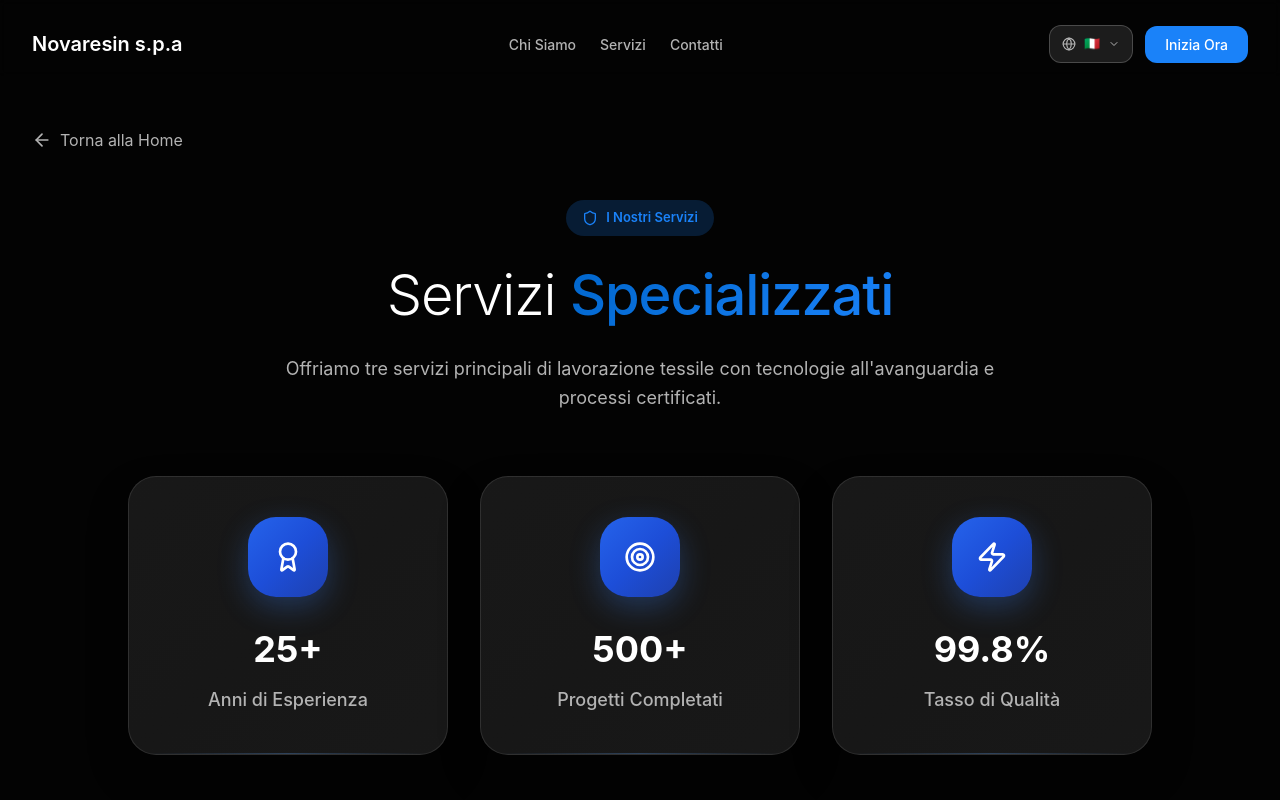
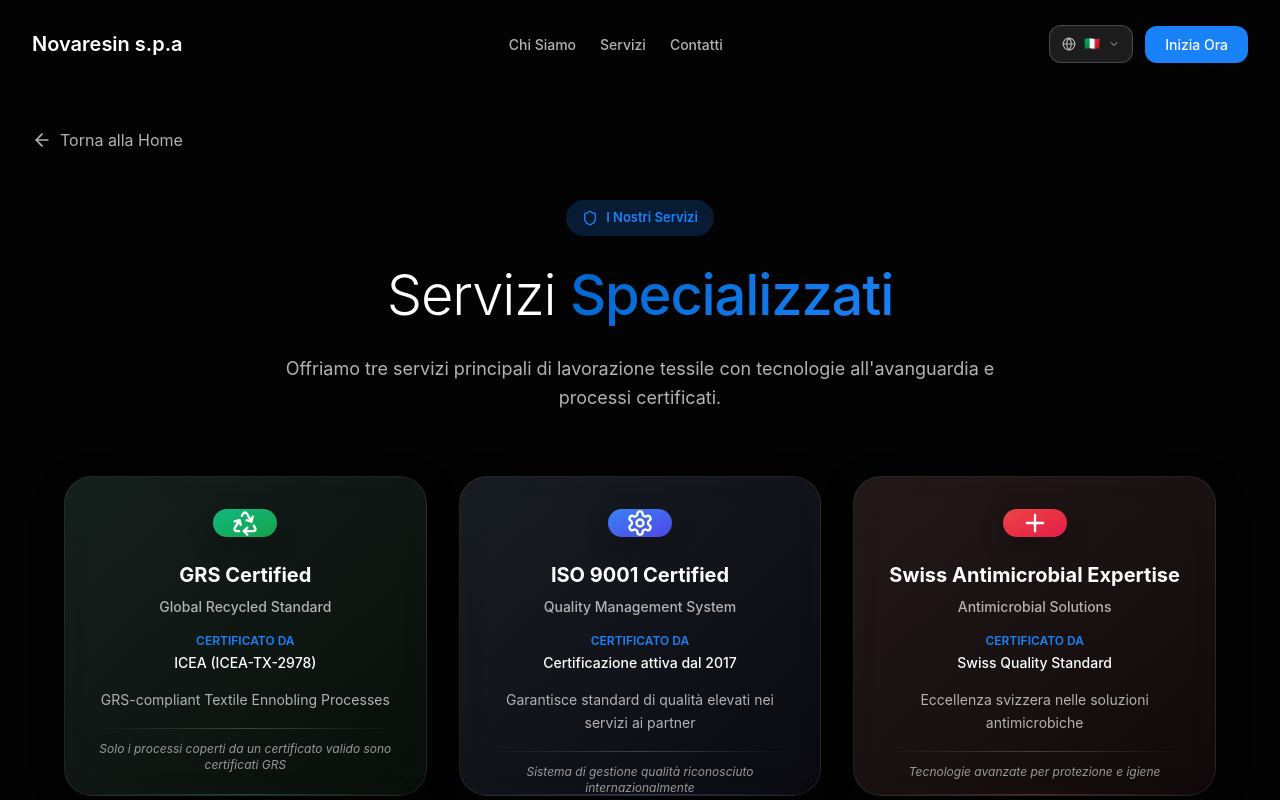
Before and after one commit to Chaba02/assalam-cant, a React (Vite) app: page /services in a window 1280 px wide. Shown: the top 800 px of the page. Built offline with nearby package versions, Linux system fonts and the light colour scheme.

Commit message:
Refactor: Update Services page cards
Implement new glassmorphism-style cards for the Services page, showcasing certifications with technical details, clear icons, and a modern dark theme.

```diff
--- a/src/pages/Services.tsx
+++ b/src/pages/Services.tsx
@@ -7,7 +7,10 @@ import {
   CheckCircle,
   Zap,
   Award,
-  Target
+  Target,
+  Recycle,
+  Settings,
+  Plus
 } from 'lucide-react';
 import { Link } from 'react-router-dom';
 import { useLanguage } from '../contexts/LanguageContext';
@@ -80,10 +83,43 @@ const Services = () => {
     }
   ];
 
-  const stats = [
-    { icon: Award, value: '25+', label: t('services.stats.experience') },
-    { icon: Target, value: '500+', label: t('services.stats.projects') },
-    { icon: Zap, value: '99.8%', label: t('services.stats.quality') }
+  const certifications = [
+    {
+      id: 'grs',
+      icon: Recycle,
+      title: 'GRS Certified',
+      subtitle: 'Global Recycled Standard',
+      certifier: 'ICEA (ICEA-TX-2978)',
+      description: 'GRS-compliant Textile Ennobling Processes',
+      note: 'Solo i processi coperti da un certificato valido sono certificati GRS',
+      gradient: 'from-emerald-400 to-green-500',
+      bgGradient: 'from-emerald-500/15 to-green-600/10',
+      iconBg: 'from-emerald-500 to-green-600'
+    },
+    {
+      id: 'iso',
+      icon: Settings,
+      title: 'ISO 9001 Certified',
+      subtitle: 'Quality Management System',
+      certifier: 'Certificazione attiva dal 2017',
+      description: 'Garantisce standard di qualità elevati nei servizi ai partner',
+      note: 'Sistema di gestione qualità riconosciuto internazionalmente',
+      gradient: 'from-blue-400 to-indigo-500',
+      bgGradient: 'from-blue-500/15 to-indigo-600/10',
+      iconBg: 'from-blue-500 to-indigo-600'
+    },
+    {
+      id: 'swiss',
+      icon: Plus,
+      title: 'Swiss Antimicrobial Expertise',
+      subtitle: 'Antimicrobial Solutions',
+      certifier: 'Swiss Quality Standard',
+      description: 'Eccellenza svizzera nelle soluzioni antimicrobiche',
+      note: 'Tecnologie avanzate per protezione e igiene',
+      gradient: 'from-red-400 to-rose-500',
+      bgGradient: 'from-red-500/15 to-rose-600/10',
+      iconBg: 'from-red-500 to-rose-600'
+    }
   ];
 
   return (
@@ -119,27 +155,63 @@ const Services = () => {
               {t('services.subtitle')}
             </p>
 
-            {/* Enhanced Professional Stats Cards */}
-            <div className="grid grid-cols-1 md:grid-cols-3 gap-8 max-w-5xl mx-auto">
-              {stats.map((stat, index) => (
-                <div key={index} className="group">
-                  <div className="relative bg-gradient-to-br from-chapp-dark-card/95 via-chapp-gray-900/90 to-chapp-dark-card/95 backdrop-blur-xl rounded-3xl p-10 border border-chapp-white/10 shadow-[0_20px_40px_rgba(0,0,0,0.3)] hover:shadow-[0_30px_60px_rgba(0,0,0,0.4)] transition-all duration-700 hover:-translate-y-3 hover:scale-[1.02] overflow-hidden">
-                    {/* Subtle gradient overlay */}
-                    <div className="absolute inset-0 bg-gradient-to-br from-blue-500/5 via-transparent to-purple-500/5 opacity-0 group-hover:opacity-100 transition-all duration-700"></div>
+            {/* Enhanced Professional Certification Cards */}
+            <div className="grid grid-cols-1 md:grid-cols-3 gap-8 max-w-6xl mx-auto">
+              {certifications.map((cert, index) => (
+                <div key={cert.id} className="group">
+                  <div className="relative h-80 overflow-hidden rounded-3xl backdrop-blur-xl bg-gradient-to-br from-white/[0.08] via-white/[0.05] to-white/[0.02] border border-white/10 shadow-[0_8px_32px_rgba(0,0,0,0.3)] hover:shadow-[0_12px_48px_rgba(0,0,0,0.4)] transition-all duration-700 hover:-translate-y-2 hover:scale-[1.02]">
+                    {/* Glassmorphism background overlay */}
+                    <div className={`absolute inset-0 bg-gradient-to-br ${cert.bgGradient} opacity-40 group-hover:opacity-60 transition-all duration-700`}></div>
 
                     {/* Animated border glow */}
-                    <div className="absolute inset-0 rounded-3xl bg-gradient-to-r from-blue-500/20 via-purple-500/20 to-blue-500/20 opacity-0 group-hover:opacity-100 blur-xl transition-all duration-700"></div>
+                    <div className={`absolute inset-0 rounded-3xl bg-gradient-to-r ${cert.gradient} opacity-0 group-hover:opacity-20 blur-xl transition-all duration-700`}></div>
 
-                    <div className="relative z-10">
-                      <div className="w-20 h-20 mx-auto mb-8 bg-gradient-to-br from-blue-600 via-blue-700 to-blue-800 rounded-3xl flex items-center justify-center group-hover:scale-110 group-hover:rotate-3 transition-all duration-500 shadow-[0_10px_30px_rgba(59,130,246,0.3)] group-hover:shadow-[0_15px_40px_rgba(59,130,246,0.5)]">
-                        <stat.icon className="text-white" size={32} />
+                    {/* Content */}
+                    <div className="relative z-10 p-8 h-full flex flex-col">
+                      {/* Icon */}
+                      <div className={`w-16 h-16 mx-auto mb-6 bg-gradient-to-br ${cert.iconBg} rounded-2xl flex items-center justify-center group-hover:scale-110 group-hover:rotate-3 transition-all duration-500 shadow-[0_8px_24px_rgba(0,0,0,0.3)]`}>
+                        <cert.icon className="text-white" size={28} />
                       </div>
-                      <div className="text-4xl text-white font-bold mb-4 group-hover:text-blue-300 transition-colors duration-500">{stat.value}</div>
-                      <div className="text-chapp-gray-300 text-lg font-medium group-hover:text-white transition-colors duration-500 leading-relaxed">{stat.label}</div>
+
+                      {/* Title */}
+                      <h3 className="text-xl font-bold text-white mb-2 group-hover:text-opacity-90 transition-colors duration-500">
+                        {cert.title}
+                      </h3>
+
+                      {/* Subtitle */}
+                      <p className="text-sm text-chapp-gray-300 mb-4 font-medium">
+                        {cert.subtitle}
+                      </p>
+
+                      {/* Certifier */}
+                      <div className="mb-4">
+                        <p className="text-xs text-chapp-accent-blue font-semibold mb-1">
+                          CERTIFICATO DA
+                        </p>
+                        <p className="text-sm text-white font-medium">
+                          {cert.certifier}
+                        </p>
+                      </div>
+
+                      {/* Description */}
+                      <p className="text-sm text-chapp-gray-300 leading-relaxed mb-4 flex-grow">
+                        {cert.description}
+                      </p>
+
+                      {/* Note */}
+                      <div className="mt-auto">
+                        <div className="h-px bg-gradient-to-r from-transparent via-white/20 to-transparent mb-3"></div>
+                        <p className="text-xs text-chapp-gray-400 italic">
+                          {cert.note}
+                        </p>
+                      </div>
+
+                      {/* Subtle inner glow */}
+                      <div className={`absolute inset-x-4 bottom-0 h-px bg-gradient-to-r from-transparent via-current to-transparent opacity-30 group-hover:opacity-60 transition-all duration-700 ${cert.gradient.includes('emerald') ? 'text-emerald-400' : cert.gradient.includes('blue') ? 'text-blue-400' : 'text-red-400'}`}></div>
                     </div>
 
-                    {/* Subtle inner glow */}
-                    <div className="absolute inset-x-4 bottom-0 h-px bg-gradient-to-r from-transparent via-blue-400/30 to-transparent group-hover:via-blue-400/60 transition-all duration-700"></div>
+                    {/* Glass reflection effect */}
+                    <div className="absolute top-0 left-0 right-0 h-1/2 bg-gradient-to-b from-white/[0.08] to-transparent opacity-0 group-hover:opacity-100 transition-opacity duration-700"></div>
                   </div>
                 </div>
               ))}
```
